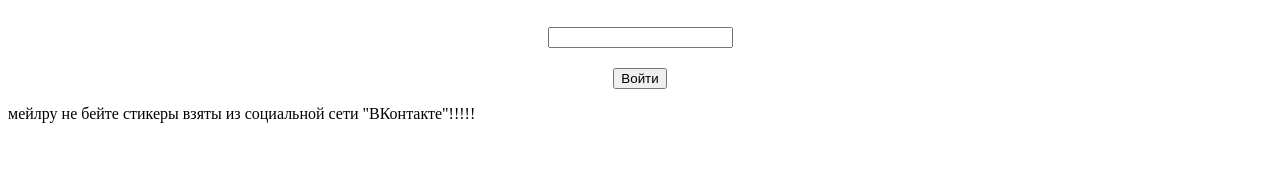
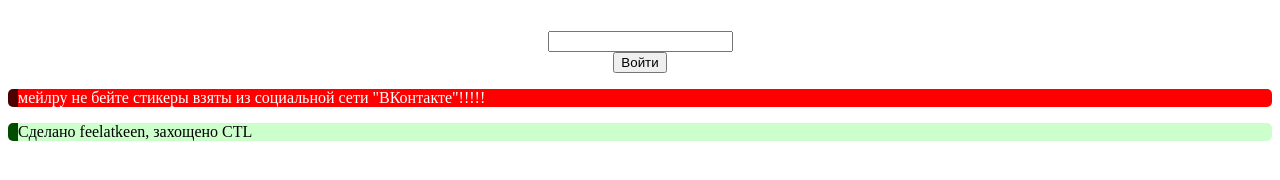
Before and after one commit to feelatkeen/tolyanchat, a website: page index.html in a window 1280 px wide. Shown: the part 188-368 px from the top of the page. Drawn offline with nearby package versions, Linux system fonts and the light colour scheme; no server answers.

Commit message:
Update index.html

```diff
--- a/index.html
+++ b/index.html
@@ -1,3 +1,4 @@
+<!DOCTYPE html>
 <html>
   <head>
     <meta charset="UTF-8">
@@ -45,6 +46,14 @@
           border-left:10px solid  #004d00;
           border-radius:5px;
         }
+        .wrnmsg{
+          background:  #ff0000;
+          padding-top:10;
+          padding-bottom:10;
+          border-left:10px solid  #4d0000;
+          border-radius:5px;
+          color:white;
+        }
         .chatmsgs{
           overflow:auto;
           margin:0 auto 0;
@@ -84,7 +93,7 @@
   </head>
   <body>
     <div class="header">
-      <img src="https://github.com/feelatkeen/tolyanchat/blob/master/tlogo.png">
+      <img src="https://cdn.rawgit.com/feelatkeen/tolyanchat/b66259e9/tlogo.png">
     </div>
     <div id="loginchat">
       <p>Введите имя</p>
@@ -144,7 +153,8 @@
           </div>
       </div>
     </div>
-    <p>мейлру не бейте стикеры взяты из социальной сети "ВКонтакте"!!!!!</p>
+    <p class="wrnmsg">мейлру не бейте стикеры взяты из социальной сети "ВКонтакте"!!!!!</p>
+    <p class="joinmsg">Сделано feelatkeen, захощено CTL</p>
     <script src="https://cdnjs.cloudflare.com/ajax/libs/socket.io/1.7.4/socket.io.js"></script>
     <script>
       $('#chat').hide();
```
